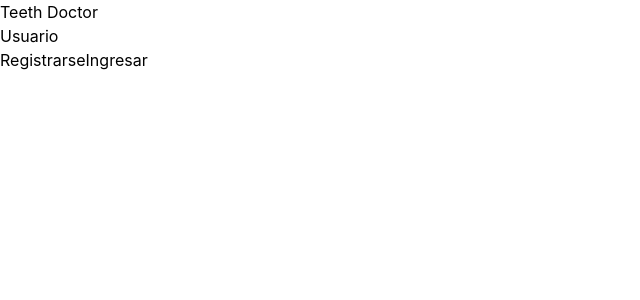
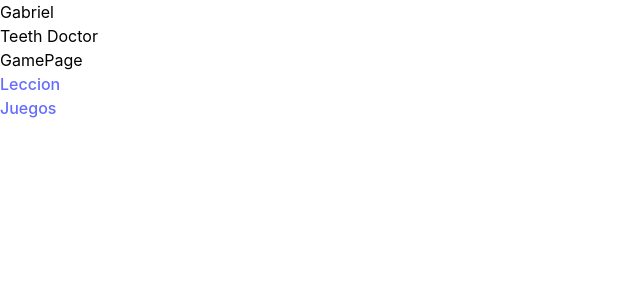
Before and after one commit to gabriel-pantojab/teeth-doctor, a React (Vite) app: page /games in a window 1280 px wide. Shown: the top 300 px of the page, without its empty margins (0-640 px from the left). Built offline with nearby package versions, Linux system fonts and the light colour scheme.

Commit message:
feat: add basic router

```diff
--- a/package.json
+++ b/package.json
@@ -10,8 +10,10 @@
     "preview": "vite preview"
   },
   "dependencies": {
+    "@types/node": "^22.7.5",
     "react": "^18.3.1",
-    "react-dom": "^18.3.1"
+    "react-dom": "^18.3.1",
+    "react-router-dom": "^6.26.2"
   },
   "devDependencies": {
     "@eslint/js": "^9.11.1",
--- a/src/main.tsx
+++ b/src/main.tsx
@@ -1,10 +1,12 @@
-import { StrictMode } from 'react'
-import { createRoot } from 'react-dom/client'
-import App from './App.tsx'
-import './index.css'
+import { StrictMode } from "react";
+import { createRoot } from "react-dom/client";
 
-createRoot(document.getElementById('root')!).render(
+import "./index.css";
+import { RouterProvider } from "react-router-dom";
+import { router } from "./routes/routes";
+
+createRoot(document.getElementById("root")!).render(
   <StrictMode>
-    <App />
-  </StrictMode>,
-)
+    <RouterProvider router={router} />
+  </StrictMode>
+);
--- /dev/null
+++ b/src/routes/routes.tsx
@@ -0,0 +1,30 @@
+import { createBrowserRouter, Navigate } from "react-router-dom";
+import { LoginPage } from "../public/login/login-page";
+import { SecurePage } from "@secure/secure-page";
+import { LessonPage } from "@secure/lessons/lesson-page";
+import { GamePage } from "@secure/games/game-page";
+
+export const router = createBrowserRouter([
+  {
+    path: "/login",
+    element: <LoginPage />,
+  },
+  {
+    path: "/",
+    element: <SecurePage />,
+    children: [
+      {
+        path: "/",
+        element: <Navigate to="/lessons" replace />,
+      },
+      {
+        path: "/lessons",
+        element: <LessonPage />,
+      },
+      {
+        path: "/games",
+        element: <GamePage />,
+      },
+    ],
+  },
+]);
--- a/src/secure/components/navbar.tsx
+++ b/src/secure/components/navbar.tsx
@@ -1,13 +1,15 @@
+import { Link } from "react-router-dom";
+
 export function Navbar() {
   return (
     <nav className="p-2 border-t-2 border-gray-300 rounded-md">
       <ul className="w-full flex justify-center gap-3">
         <li>
-          <a href="#">Leccion</a>
+          <Link to="/lessons">Leccion</Link>
         </li>
 
         <li>
-          <a href="#">Juegos</a>
+          <Link to="/games">Juegos</Link>
         </li>
       </ul>
     </nav>
--- /dev/null
+++ b/src/secure/games/game-page.tsx
@@ -0,0 +1,3 @@
+export function GamePage() {
+  return <div>GamePage</div>;
+}
--- a/src/secure/secure-page.tsx
+++ b/src/secure/secure-page.tsx
@@ -1,5 +1,5 @@
+import { Outlet } from "react-router-dom";
 import { Navbar } from "./components/navbar";
-import { LessonPage } from "./lessons/lesson-page";
 
 export function SecurePage() {
   return (
@@ -11,7 +11,7 @@ export function SecurePage() {
       </header>
 
       <main className="overflow-auto">
-        <LessonPage />
+        <Outlet />
       </main>
 
       <Navbar />
--- a/vite.config.ts
+++ b/vite.config.ts
@@ -1,7 +1,14 @@
-import { defineConfig } from 'vite'
-import react from '@vitejs/plugin-react-swc'
+import { defineConfig } from "vite";
+import react from "@vitejs/plugin-react-swc";
+import path from "path";
 
 // https://vitejs.dev/config/
 export default defineConfig({
   plugins: [react()],
-})
+  resolve: {
+    alias: {
+      "@": path.resolve(__dirname, "./src"),
+      "@secure": path.resolve(__dirname, "./src/secure"),
+    },
+  },
+});
```
Also changed, not shown: tsconfig.app.json (+6 -1 lines), 1 other file (tests, documents, lock files or other folders).
